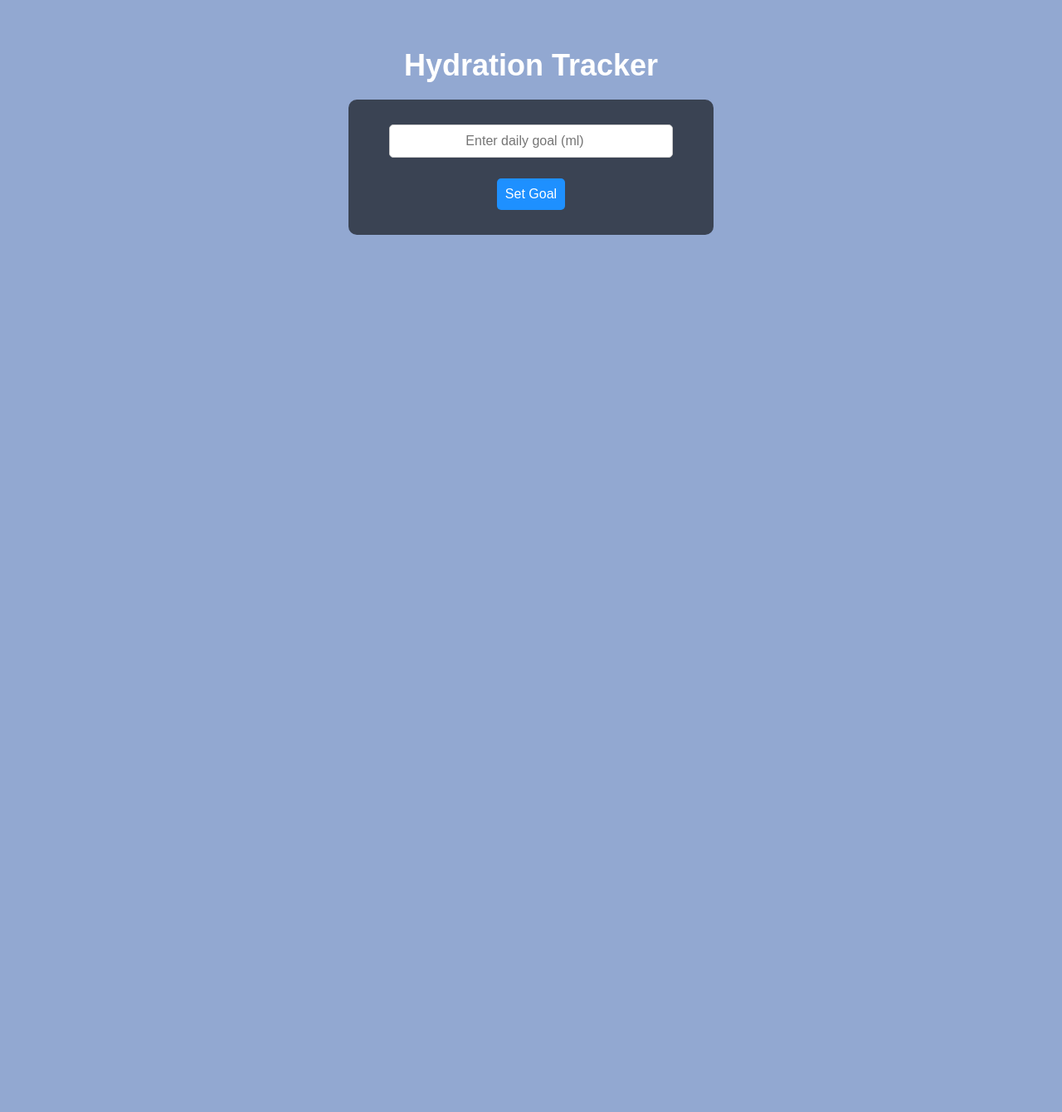
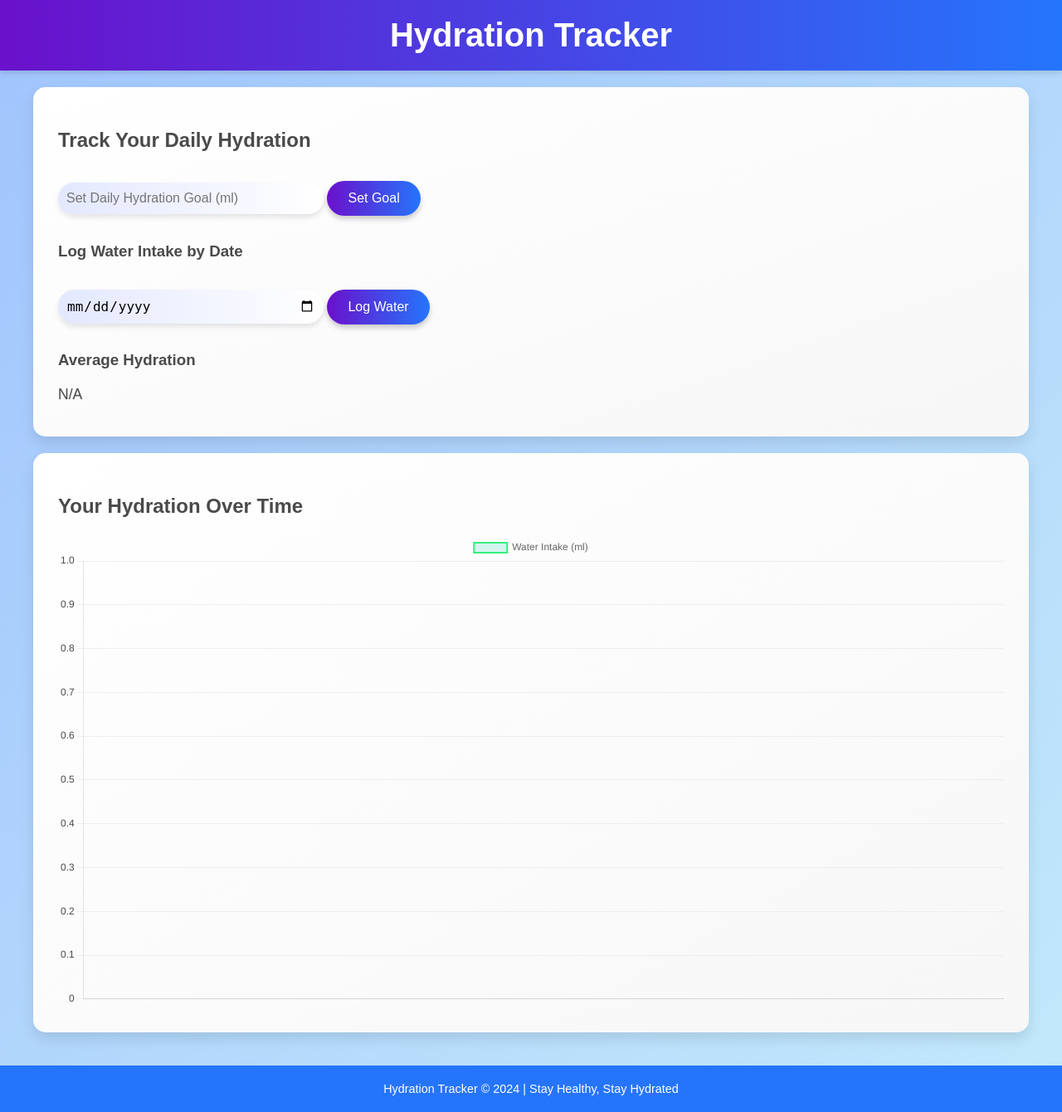
Before and after one commit to Sravani2511/WellTrack, a Django app: page /hydration-tracker in a window 1280 px wide. Shown: the whole page at 83% size. Before the commit the page ends 283 px from the top, so only its background shows below. Run offline with Django 5.2, Linux system fonts and the light colour scheme; a user stored in the database is signed in.

Commit message:
UI changes done for Hydration Tracker

```diff
--- a/WellTrack/WT/templates/WT/hydration-tracker.html
+++ b/WellTrack/WT/templates/WT/hydration-tracker.html
@@ -6,99 +6,250 @@
     <title>Hydration Tracker</title>
     <style>
         body {
-            font-family: Arial, sans-serif;
+            font-family: 'Arial', sans-serif;
+            margin: 0;
+            padding: 0;
+            background: linear-gradient(to bottom right, #a1c4fd, #c2e9fb);
+            color: #333;
+        }
+
+        header {
+            background: linear-gradient(to right, #6a11cb, #2575fc);
+            color: white;
             text-align: center;
             padding: 20px;
-            background-color: #92a8d1;
-            background-size: cover;
-            color: white;
+            box-shadow: 0 4px 6px rgba(0, 0, 0, 0.1);
         }
-        h2 {
-            font-size: 36px; /* Increased font size */
+
+        header h1 {
+            margin: 0;
+            font-size: 2.5rem;
+        }
+
+        .container {
+            max-width: 1200px;
+            margin: auto;
+            padding: 20px;
+            display: flex;
+            flex-wrap: wrap;
+            gap: 20px;
+        }
+
+        .tracker-container, .chart-container {
+            background: linear-gradient(to bottom right, #ffffff, #f7f7f7);
+            border-radius: 15px;
+            box-shadow: 0 8px 16px rgba(0, 0, 0, 0.1);
+            padding: 30px;
+            flex: 1 1 calc(50% - 40px); /* Two items per row on larger screens */
+            min-width: 300px;
+        }
+
+        h2, h3 {
+            color: #4a4a4a;
             margin-bottom: 20px;
         }
-        .tracker-container {
-            background: rgba(0, 0, 0, 0.6);
-            padding: 20px;
-            border-radius: 10px;
-            max-width: 400px;
-            margin: 20px auto;
-            text-align: center;
+
+        .input-field {
+            width: 100%;
+            max-width: 300px;
+            margin: 15px auto;
+            padding: 10px;
+            border-radius: 25px;
+            border: none;
+            font-size: 1rem;
+            outline: none;
+            background: linear-gradient(to right, #e3e8ff, #ffffff);
+            box-shadow: 0 4px 6px rgba(0, 0, 0, 0.1);
         }
-        .progress {
+
+        .btn {
+            margin-top: 15px;
+            padding: 12px 25px;
+            font-size: 1rem;
+            border: none;
+            border-radius: 25px;
+            cursor: pointer;
+            color: white;
+            background: linear-gradient(to right, #6a11cb, #2575fc);
+            transition: all 0.3s ease;
+            box-shadow: 0 4px 6px rgba(0, 0, 0, 0.2);
+        }
+
+        .btn:hover {
+            background: linear-gradient(to right, #2575fc, #6a11cb);
+            transform: translateY(-2px);
+        }
+
+        .progress-bar-container {
+            margin: 20px 0;
             width: 100%;
-            background: #e0e0e0;
-            border-radius: 10px;
+            max-width: 300px;
+            height: 30px;
+            background: linear-gradient(to bottom, #f0f0f0, #e0e0e0);
+            border-radius: 15px;
             overflow: hidden;
-            margin: 15px 0;
+            box-shadow: inset 0 2px 4px rgba(0, 0, 0, 0.1);
         }
+
         .progress-bar {
-            height: 30px;
-            background: linear-gradient(to bottom, #00bfff, #1e90ff);
             width: 0%;
-            border-radius: 10px;
+            height: 100%;
+            background: linear-gradient(to right, #11998e, #38ef7d);
             transition: width 0.3s ease;
         }
-        .btn, .input-field {
+
+        .text-info {
+            font-size: 1.1rem;
             margin: 10px 0;
-            padding: 10px;
-            border: none;
-            border-radius: 5px;
-            font-size: 16px;
+            color: #4a4a4a;
+            text-shadow: 0px 1px 2px rgba(0, 0, 0, 0.1);
         }
-        .btn {
-            cursor: pointer;
-            background-color: #1e90ff;
+
+        footer {
+            text-align: center;
+            padding: 20px;
+            background: #2575fc;
             color: white;
+            margin-top: 20px;
+            font-size: 0.9rem;
         }
-        .btn:hover {
-            background-color: #00bfff;
-        }
-        .input-field {
-            width: 80%; /* Adjusted width */
-            font-size: 16px;
-            text-align: center;
-            border: 1px solid #ccc;
-            margin-bottom: 15px; /* Added spacing below text box */
+
+        @media screen and (max-width: 768px) {
+            .tracker-container, .chart-container {
+                flex: 1 1 100%; /* Stack items on smaller screens */
+            }
         }
     </style>
+    <script src="https://cdn.jsdelivr.net/npm/chart.js"></script>
 </head>
 <body>
-    <h2>Hydration Tracker</h2>
-    <div class="tracker-container">
-        <input type="number" id="hydration-goal" class="input-field" placeholder="Enter daily goal (ml)">
-        <button class="btn" onclick="setGoal()">Set Goal</button>
-        <div id="goal-setter" style="display: none;">
-            <div class="progress">
-                <div class="progress-bar" id="progress-bar"></div>
+    <header>
+        <h1>Hydration Tracker</h1>
+    </header>
+
+    <div class="container">
+        <!-- Tracker Section -->
+        <div class="tracker-container">
+            <h2>Track Your Daily Hydration</h2>
+            <input type="number" id="hydration-goal" class="input-field" placeholder="Set Daily Hydration Goal (ml)">
+            <button class="btn" onclick="setHydrationGoal()">Set Goal</button>
+
+            <div id="progress-section" style="display: none;">
+                <div class="progress-bar-container">
+                    <div id="progress-bar" class="progress-bar"></div>
+                </div>
+                <p id="progress-text" class="text-info">0 / 0 ml</p>
+                <button class="btn" onclick="addWater(250)">Add 250 ml</button>
             </div>
-            <p id="progress-text">0 / 0 ml</p>
-            <button class="btn" onclick="addWater()">Drink 250 ml</button>
+
+            <h3>Log Water Intake by Date</h3>
+            <input type="date" id="log-date" class="input-field">
+            <button class="btn" onclick="logWaterIntake()">Log Water</button>
+
+            <h3>Average Hydration</h3>
+            <p id="average-text" class="text-info">N/A</p>
+        </div>
+
+        <!-- Chart Section -->
+        <div class="chart-container">
+            <h2>Your Hydration Over Time</h2>
+            <canvas id="hydrationChart"></canvas>
         </div>
     </div>
 
+    <footer>
+        Hydration Tracker © 2024 | Stay Healthy, Stay Hydrated
+    </footer>
+
     <script>
+        let hydrationGoal = 0;
         let totalWater = 0;
-        let hydrationGoal = 0;
+        let hydrationHistory = [];
 
-        function setGoal() {
+        // Initialize Chart
+        const ctx = document.getElementById('hydrationChart').getContext('2d');
+        const hydrationChart = new Chart(ctx, {
+            type: 'line',
+            data: {
+                labels: [],
+                datasets: [{
+                    label: 'Water Intake (ml)',
+                    data: [],
+                    backgroundColor: 'rgba(54, 215, 183, 0.2)',
+                    borderColor: '#38ef7d',
+                    borderWidth: 2,
+                }],
+            },
+            options: {
+                responsive: true,
+                scales: {
+                    x: {
+                        ticks: { color: '#4a4a4a' },
+                        grid: { color: '#eeeeee' },
+                    },
+                    y: {
+                        beginAtZero: true,
+                        ticks: { color: '#4a4a4a' },
+                        grid: { color: '#eeeeee' },
+                    },
+                },
+            },
+        });
+
+        // Set Hydration Goal
+        function setHydrationGoal() {
             hydrationGoal = parseInt(document.getElementById('hydration-goal').value);
             if (isNaN(hydrationGoal) || hydrationGoal <= 0) {
-                alert("Please enter a valid daily goal in ml.");
+                alert('Please enter a valid hydration goal.');
                 return;
             }
-            document.getElementById('goal-setter').style.display = 'block';
+            document.getElementById('progress-section').style.display = 'block';
             document.getElementById('progress-text').innerText = `0 / ${hydrationGoal} ml`;
         }
 
-        function addWater() {
-            totalWater += 250;
+        // Add Water
+        function addWater(amount) {
+            totalWater += amount;
             if (totalWater > hydrationGoal) totalWater = hydrationGoal;
+
             const progressBar = document.getElementById('progress-bar');
             const progressText = document.getElementById('progress-text');
             const percentage = (totalWater / hydrationGoal) * 100;
-            progressBar.style.width = percentage + '%';
+            progressBar.style.width = `${percentage}%`;
             progressText.innerText = `${totalWater} / ${hydrationGoal} ml`;
+        }
+
+        // Log Water Intake by Date
+        function logWaterIntake() {
+            const date = document.getElementById('log-date').value;
+            if (!date) {
+                alert('Please select a date.');
+                return;
+            }
+
+            const amount = parseInt(prompt('Enter water intake (ml):'));
+            if (isNaN(amount) || amount <= 0) {
+                alert('Please enter a valid amount.');
+                return;
+            }
+
+            hydrationHistory.push({ date, amount });
+            updateChart();
+            updateAverage();
+        }
+
+        // Update Chart
+        function updateChart() {
+            hydrationChart.data.labels = hydrationHistory.map(entry => entry.date);
+            hydrationChart.data.datasets[0].data = hydrationHistory.map(entry => entry.amount);
+            hydrationChart.update();
+        }
+
+        // Update Average Hydration
+        function updateAverage() {
+            const total = hydrationHistory.reduce((sum, entry) => sum + entry.amount, 0);
+            const average = total / hydrationHistory.length;
+            document.getElementById('average-text').innerText = `${average.toFixed(2)} ml`;
         }
     </script>
 </body>
```
